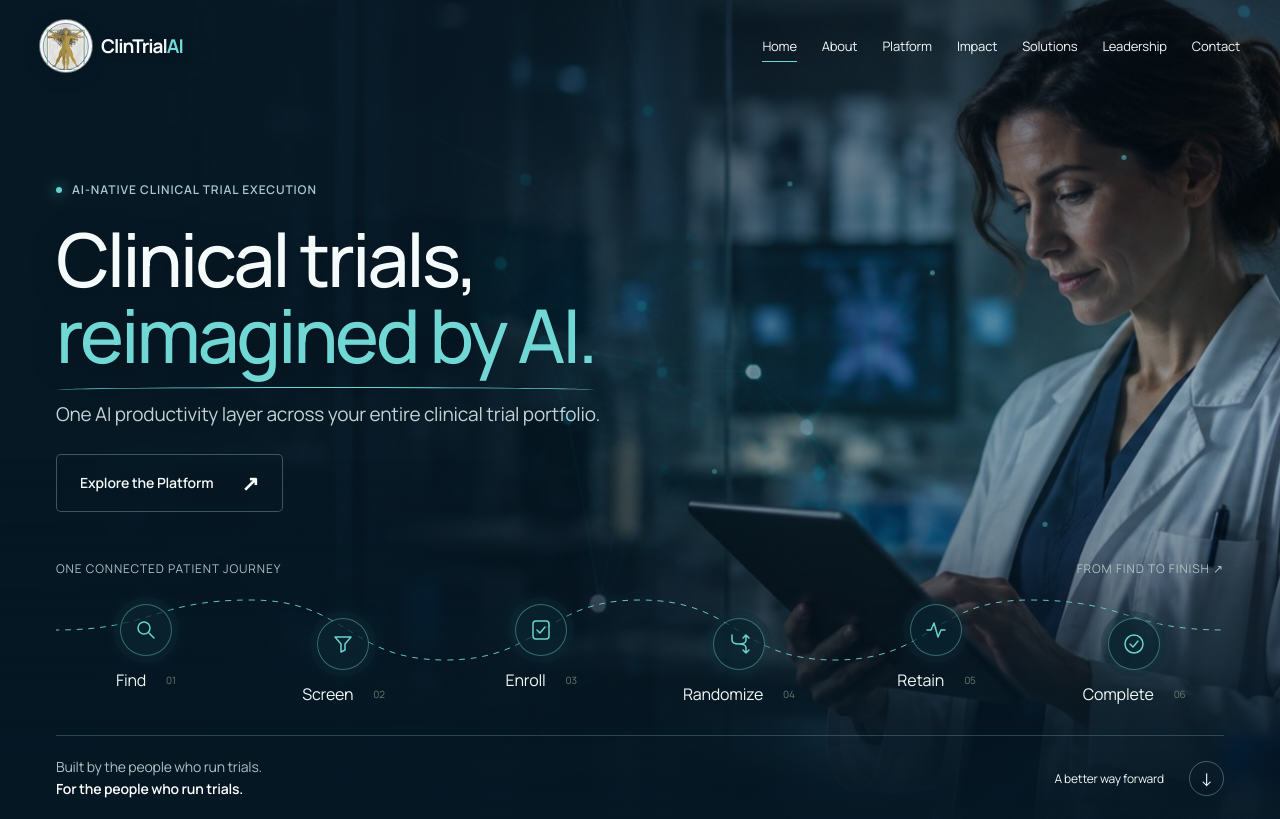
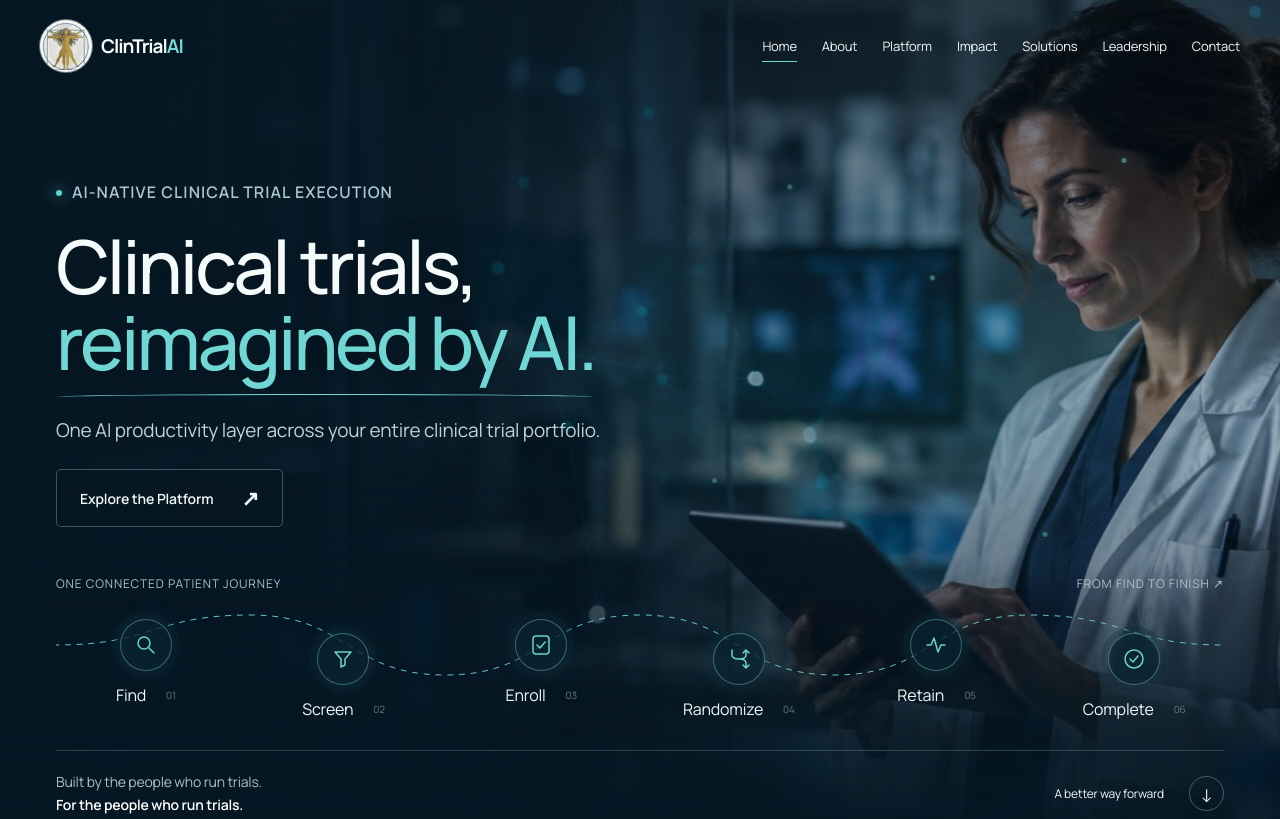
Before and after one commit to newdreamadmin/ClinTrialAI_Sample6, a plain HTML site: page index.html in a window 1280 px wide. Shown: the top 819 px of the page. Drawn offline with Linux system fonts and the light colour scheme.

Commit message:
Add files via upload

```diff
--- a/css/style.css
+++ b/css/style.css
@@ -522,6 +522,9 @@ h2{font-size:clamp(36px,4vw,60px)}
 /* Homepage polish: consistent type rhythm, wrapping, alignment, and spacing. */
 .home-page{overflow-x:clip}
 .home-page h1,.home-page h2,.home-page h3{text-wrap:balance}
+.home-page .hero .eyebrow{font-size:16px;letter-spacing:.065em}
+.home-page .hero-lede{margin-top:36px}
+@media(min-width:901px){.home-page .hero-lede{max-width:none;white-space:nowrap}}
 .home-page .lifecycle .section-heading h2{font-size:clamp(34px,3.5vw,54px)}
 .home-page .section-heading-label{gap:13px;margin-bottom:28px;color:#167d7b;font-size:clamp(20px,1.85vw,28px);font-weight:600;letter-spacing:-.025em;line-height:1.22}
 .home-page .section-heading-label>span:first-child{width:24px;height:3px;flex:0 0 24px;background:#2aa9a4;border-radius:3px;box-shadow:0 0 14px #2aa9a438}
@@ -531,6 +534,7 @@ h2{font-size:clamp(36px,4vw,60px)}
 .home-page .enterprise-heading>.section-kicker{font-size:12px;font-weight:700}
 .home-page .journey-caption{font-size:12px}
 .home-page .hero-bottom p{font-size:14px}
+@media(max-width:600px){.home-page .hero .eyebrow{font-size:13px}}
 .home-page .problem-impact{padding-bottom:clamp(220px,22vw,330px)}
 .home-page .problem-impact-card{min-height:304px}
 .home-page .problem-impact-card h3{max-width:none}
```
